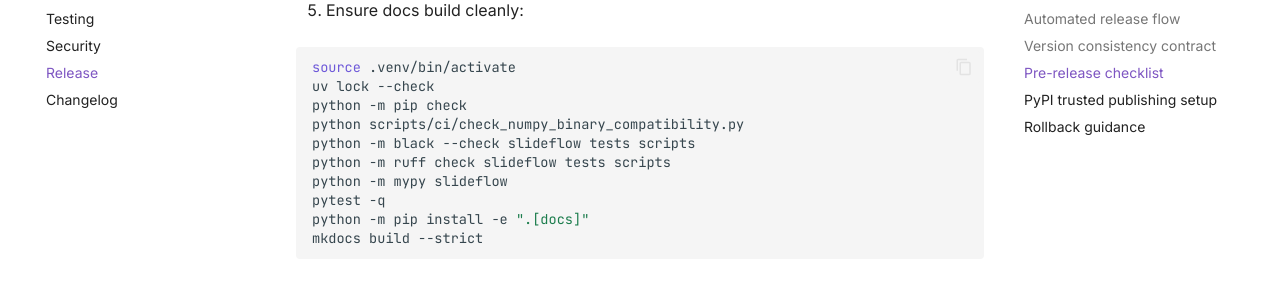
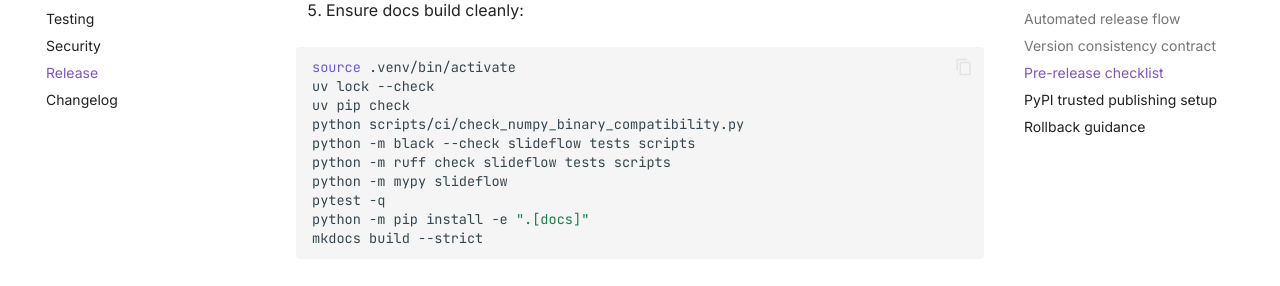
Before and after one commit to joe-broadhead/slideflow, an MkDocs documentation site: the page built from docs/release-process.md, in a window 1280 px wide and 900 px high, scrolled down 1497 px. Shown: the part 164-450 px from the top of the window. Built offline with MkDocs 1.6.1 and Material for MkDocs 9.7.7, drawn with Linux system fonts in a browser that asks for light colours; comment, search, counter and statistics services are not loaded.

````diff
--- a/docs/release-process.md
+++ b/docs/release-process.md
@@ -57,7 +57,7 @@ PyPI package identity:
 ```bash
 source .venv/bin/activate
 uv lock --check
-python -m pip check
+uv pip check
 python scripts/ci/check_numpy_binary_compatibility.py
 python -m black --check slideflow tests scripts
 python -m ruff check slideflow tests scripts
````
Also changed, not shown: CONTRIBUTING.md (+1 -1 lines).
